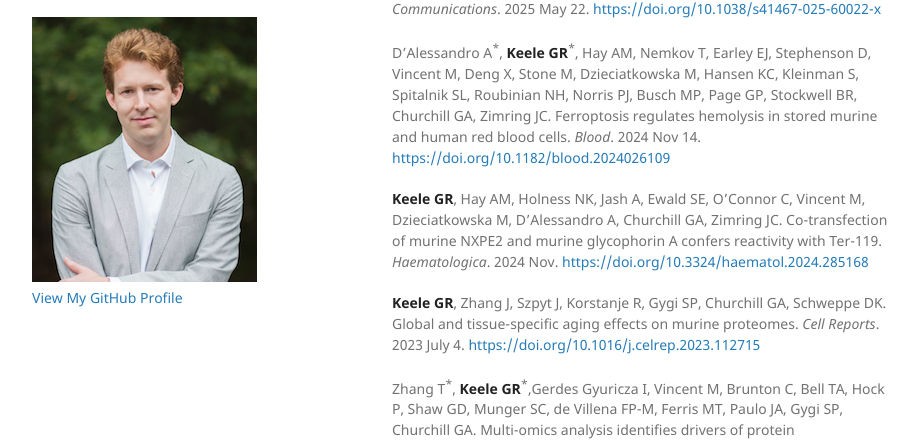
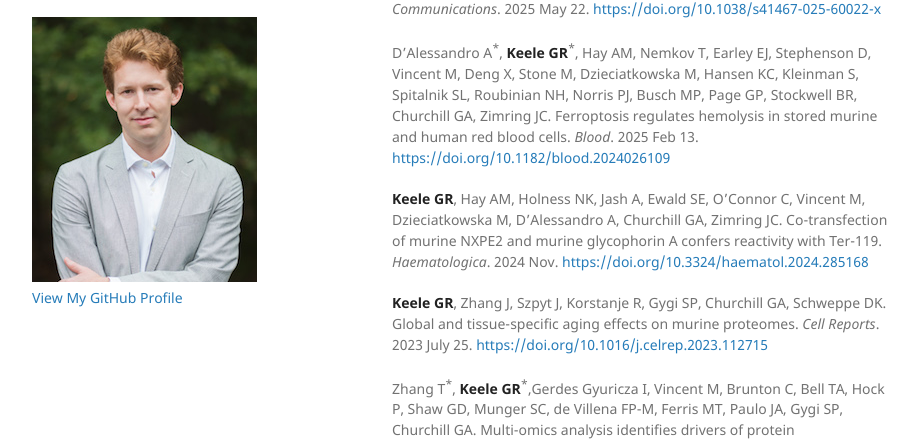
Before and after one commit to gkeele/gkeele.github.io, a Jekyll site: the page built from publications.md, in a window 1280 px wide and 900 px high, scrolled down 720 px. Shown: the part 133-576 px from the top of the window, without its empty margins (178-1098 px from the left). Built offline with Jekyll 4.4.1, drawn with Linux system fonts in a browser that asks for light colours; our own code applies the rules of GitHub Pages for plain Markdown files; some of the changed text lies outside the part shown.

Commit message:
Updated publication dates

```diff
--- a/publications.md
+++ b/publications.md
@@ -21,11 +21,11 @@ Stephenson D<sup>\*</sup>, **Keele GR**<sup>\*</sup>, Hay AM, Dzieciatkowska M,
 
 **Keele GR**<sup>\*</sup>, Dou Y<sup>\*</sup>, Kodikara SP, Jeffery ED, Bai DL, Hultenius E, Gao Z, Paulo JA, Gygi SP, Tian X, Zhang T. Expanding the landscape of aging via orbitrap astral mass spectrometry and tandem mass tag integration. *Nature Communications*. 2025 May 22. [https://doi.org/10.1038/s41467-025-60022-x](https://doi.org/10.1038/s41467-025-60022-x)
 
-D'Alessandro A<sup>\*</sup>, **Keele GR**<sup>\*</sup>, Hay AM, Nemkov T, Earley EJ, Stephenson D, Vincent M, Deng X, Stone M, Dzieciatkowska M, Hansen KC, Kleinman S, Spitalnik SL, Roubinian NH, Norris PJ, Busch MP, Page GP, Stockwell BR, Churchill GA, Zimring JC. Ferroptosis regulates hemolysis in stored murine and human red blood cells. *Blood*. 2024 Nov 14. [https://doi.org/10.1182/blood.2024026109](https://doi.org/10.1182/blood.2024026109)
+D'Alessandro A<sup>\*</sup>, **Keele GR**<sup>\*</sup>, Hay AM, Nemkov T, Earley EJ, Stephenson D, Vincent M, Deng X, Stone M, Dzieciatkowska M, Hansen KC, Kleinman S, Spitalnik SL, Roubinian NH, Norris PJ, Busch MP, Page GP, Stockwell BR, Churchill GA, Zimring JC. Ferroptosis regulates hemolysis in stored murine and human red blood cells. *Blood*. 2025 Feb 13. [https://doi.org/10.1182/blood.2024026109](https://doi.org/10.1182/blood.2024026109)
 
 **Keele GR**, Hay AM, Holness NK, Jash A, Ewald SE, O'Connor C, Vincent M, Dzieciatkowska M, D'Alessandro A, Churchill GA, Zimring JC. Co-transfection of murine NXPE2 and murine glycophorin A confers reactivity with Ter-119. *Haematologica*. 2024 Nov. [https://doi.org/10.3324/haematol.2024.285168](https://doi.org/10.3324/haematol.2024.285168)
 
-**Keele GR**, Zhang J, Szpyt J, Korstanje R, Gygi SP, Churchill GA, Schweppe DK. Global and tissue-specific aging effects on murine proteomes. *Cell Reports*. 2023 July 4. [https://doi.org/10.1016/j.celrep.2023.112715](https://doi.org/10.1016/j.celrep.2023.112715)
+**Keele GR**, Zhang J, Szpyt J, Korstanje R, Gygi SP, Churchill GA, Schweppe DK. Global and tissue-specific aging effects on murine proteomes. *Cell Reports*. 2023 July 25. [https://doi.org/10.1016/j.celrep.2023.112715](https://doi.org/10.1016/j.celrep.2023.112715)
 
 Zhang T<sup>\*</sup>, **Keele GR**<sup>\*</sup>,Gerdes Gyuricza I, Vincent M, Brunton C, Bell TA, Hock P, Shaw GD, Munger SC, de Villena FP-M, Ferris MT, Paulo JA, Gygi SP, Churchill GA. Multi-omics analysis identifies drivers of protein phosphorylation. *Genome Biology*. 2023 Mar 21. [https://doi.org/10.1186/s13059-023-02892-2](https://doi.org/10.1186/s13059-023-02892-2)
 
@@ -53,11 +53,11 @@ Key AM, Earley EJ, Tzounakas VL, Anastasiadi AT, Nemkov T, Stephenson D, Dziecia
 
 Reisz JA, Earley EJ, Nemkov T, Key A, Stephenson D, **Keele GR**, Dzieciatkowska M, Spitalnik SL, Hod EA, Kleinman S, Roubinian NH, Gladwin MT, Hansen KC, Norris PJ, Busch MP, Zimring JC, Churchill GA, Page GP, D'Alessandro A. Arginine metabolism is a biomarker of red blood cell and human aging. *Aging Cell*. 2024 Oct 30.[https://doi.org/10.1111/acel.14388](https://doi.org/10.1111/acel.14388)
 
-Nemkov T, Stephenson D, Earley EJ, **Keele GR**, Hay AM, Key A, Haiman ZB, Erickson C, Dzieciatkowska M, Reisz JA, Moore A, Stone M, Deng X, Kleinman S, Spitalnik SL, Hod EA, Hudson KE, Hansen KC, Palsson BO, Churchill GA, Roubinian N, Norris PJ, Busch MP, Zimring JC, Page GP, D'Alessandro A. Biological and genetic determinants of glycolysis: Phosphofructokinase isoforms boost energy status of stored red blood cells and transfusion outcomes. *Cell Metabolism*. 2024 July 3. [https://doi.org/10.1016/j.cmet.2024.06.007](https://doi.org/10.1016/j.cmet.2024.06.007)
+Nemkov T, Stephenson D, Earley EJ, **Keele GR**, Hay AM, Key A, Haiman ZB, Erickson C, Dzieciatkowska M, Reisz JA, Moore A, Stone M, Deng X, Kleinman S, Spitalnik SL, Hod EA, Hudson KE, Hansen KC, Palsson BO, Churchill GA, Roubinian N, Norris PJ, Busch MP, Zimring JC, Page GP, D'Alessandro A. Biological and genetic determinants of glycolysis: Phosphofructokinase isoforms boost energy status of stored red blood cells and transfusion outcomes. *Cell Metabolism*. 2024 Sep 3. [https://doi.org/10.1016/j.cmet.2024.06.007](https://doi.org/10.1016/j.cmet.2024.06.007)
 
 O'Connor C, **Keele GR**, Martin W, Stodola T, Gatti D, Hoffman BR, Konstanje R, Churchill GA, Reinholdt LG. Unraveling the genetics of arsenic toxicity with cellular morphology QTL. *PLoS Genetics*. 2024 Apr 25. [https://doi.org/10.1371/journal.pgen.1011248](https://doi.org/10.1371/journal.pgen.1011248)
 
-Nemkov T, Key AM, Stephenson D, Earley EJ, **Keele GR**, Hay AM, Amireault P, Casimir MD, Dzieciatkowska M, Reisz JA, Deng X, Stone M, Kleinman SH, Spitalnik SL, Hansen KC, Norris PJ, Churchill GA, Busch MP, Roubinian NH, Page GP, Zimring JC, Arduini A, D’Alessandro A. Genetic regulation of carnitine metabolism controls lipid damage repair and RBC hemolysis in vivo and in vitro. *Blood*. 2024 Mar 21. [https://doi.org/10.1182/blood.2024023983](https://doi.org/10.1182/blood.2024023983)
+Nemkov T, Key AM, Stephenson D, Earley EJ, **Keele GR**, Hay AM, Amireault P, Casimir MD, Dzieciatkowska M, Reisz JA, Deng X, Stone M, Kleinman SH, Spitalnik SL, Hansen KC, Norris PJ, Churchill GA, Busch MP, Roubinian NH, Page GP, Zimring JC, Arduini A, D’Alessandro A. Genetic regulation of carnitine metabolism controls lipid damage repair and RBC hemolysis in vivo and in vitro. *Blood*. 2024 June 13. [https://doi.org/10.1182/blood.2024023983](https://doi.org/10.1182/blood.2024023983)
 
 Aygün N, Liang D, Crouse WL, **Keele GR**, Love MI, Stein JL. Inferring cell-type-specific causal gene regulatory networks during human neurogenesis. *Genome Biology*. 2023 May 30. [https://doi.org/10.1186/s13059-023-02959-0](https://doi.org/10.1186/s13059-023-02959-0)
 
```
